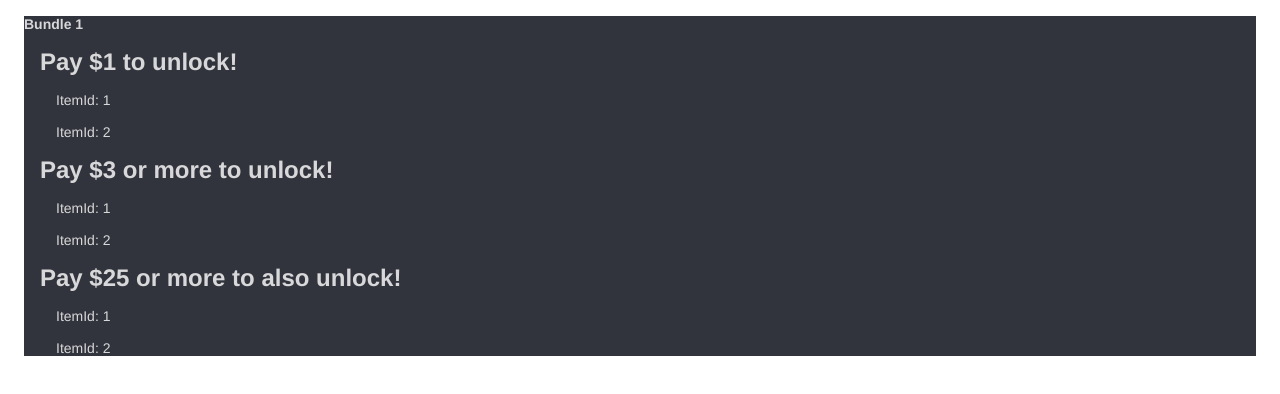
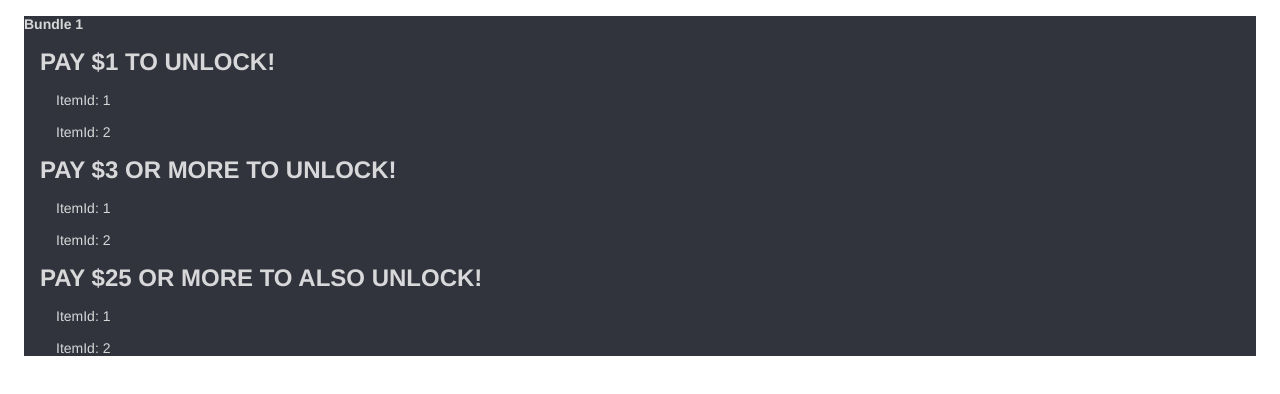
Before and after one commit to rpt23-team-feedback/Tier-Mark, a React app: page / in a window 1280 px wide. Shown: the top 394 px of the page. Built offline with nearby package versions, Linux system fonts and the light colour scheme; no server answers; the HTML template or start-up script is replaced by a standard one.

Commit message:
Changed tier cost to all-caps.

```diff
--- a/src/components/tier.jsx
+++ b/src/components/tier.jsx
@@ -61,11 +61,11 @@
     }
 
     if (this.state.tierType === "1") {
-      costText = "Pay $1 to unlock!";
+      costText = "PAY $1 TO UNLOCK!";
     } else if (this.state.tierType === "2") {
-      costText = "Pay $" + this.state.tierCost + " or more to unlock!";
+      costText = "PAY $" + this.state.tierCost + " OR MORE TO UNLOCK!";
     } else if (this.state.tierType === "3") {
-      costText = "Pay $" + this.state.tierCost + " or more to also unlock!";
+      costText = "PAY $" + this.state.tierCost + " OR MORE TO ALSO UNLOCK!";
     }
 
     return (
```
